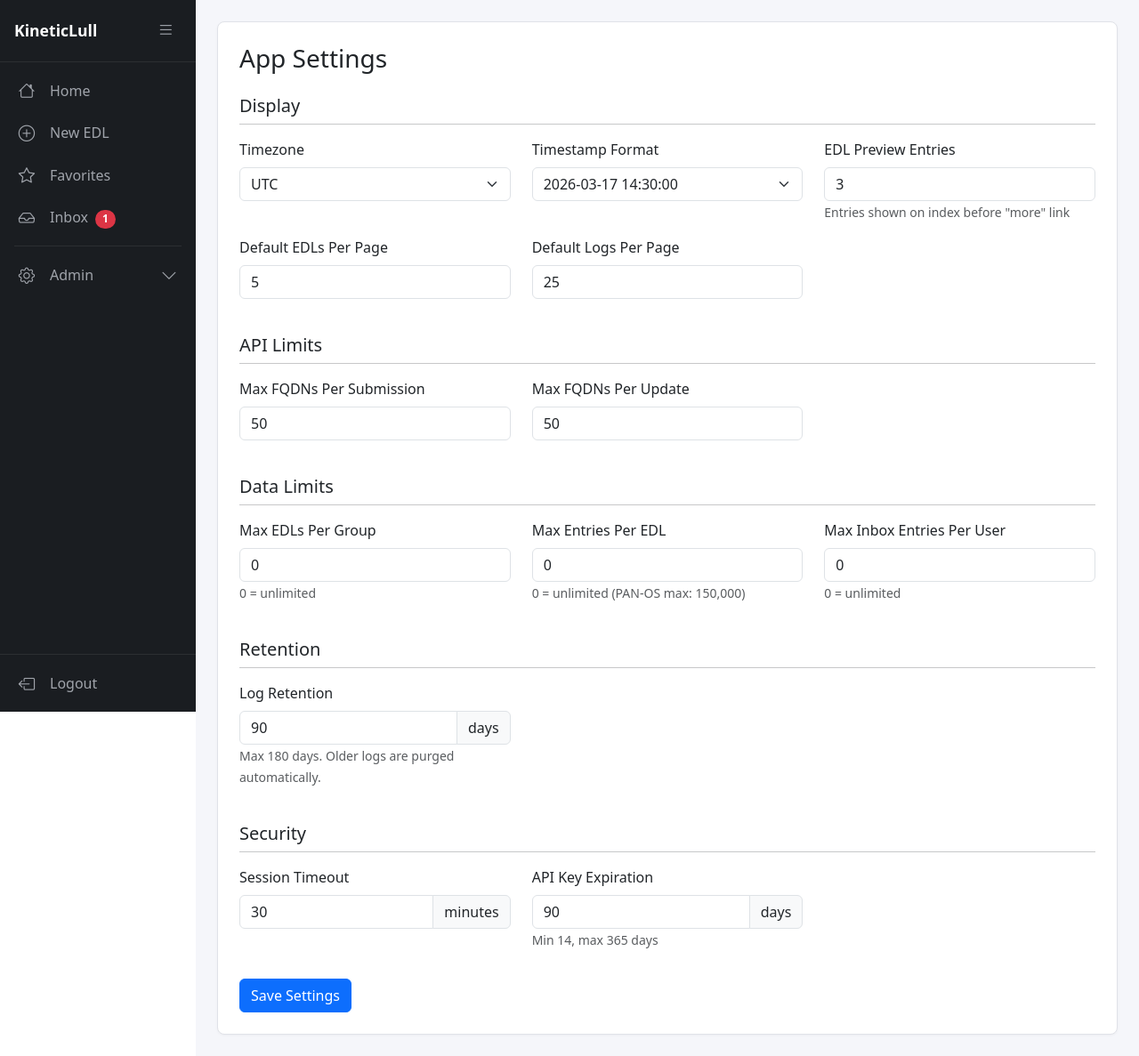
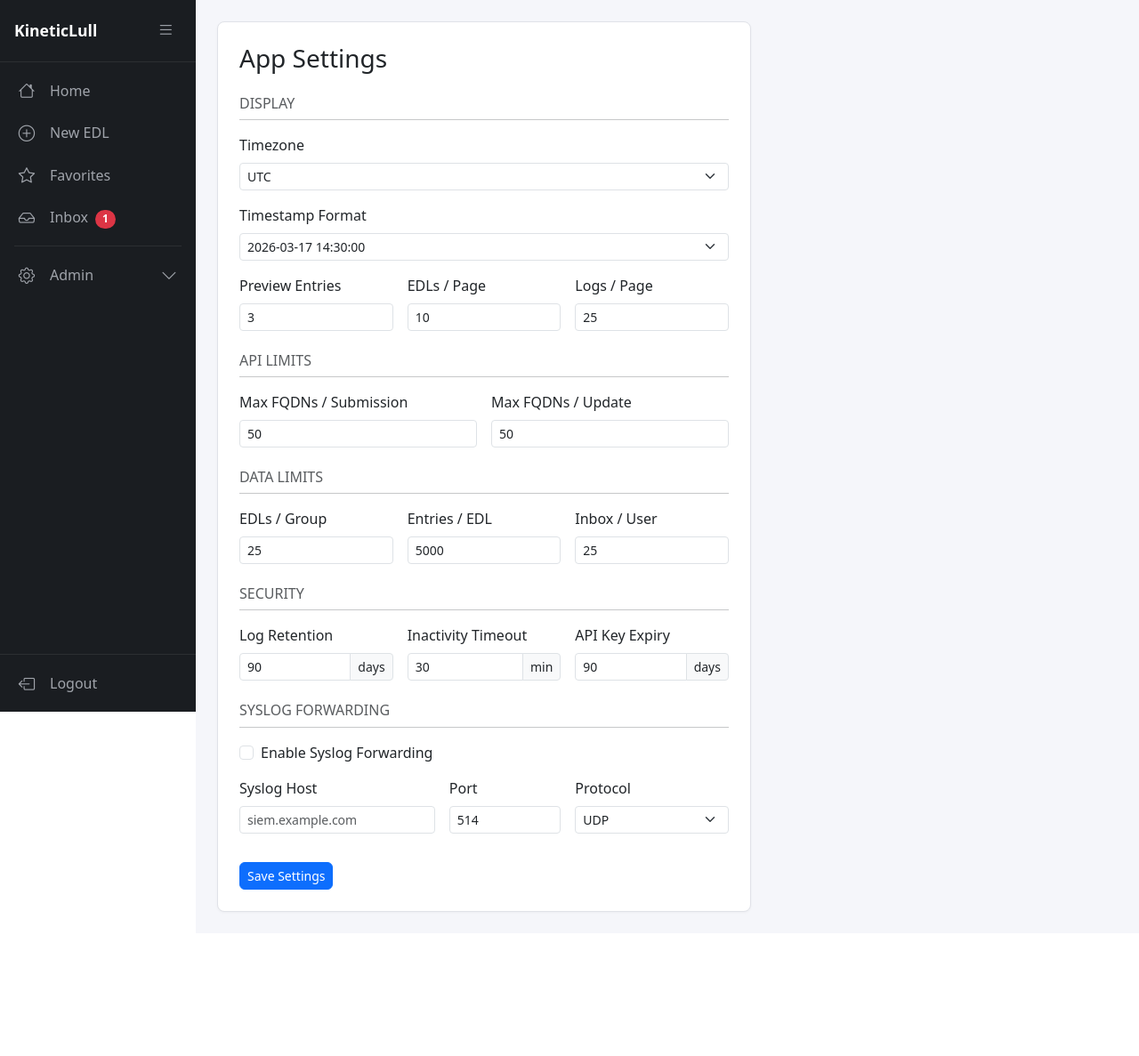
Before and after one commit to greaselovely/KineticLull, a Django app: page /settings/ in a window 1280 px wide. Shown: the whole page at 89% size. After the commit the page ends 1027 px from the top, so only its background shows below. Run offline with Django 5.2, Linux system fonts and the light colour scheme; a user stored in the database is signed in; data comes from the database, SQL or seed files in the repository; parts of the project's set-up code (start-up, migrations or seed data) failed here and were passed over.

Commit message:
UI Overhaul

```diff
--- a/app/static/templates/app_settings.html
+++ b/app/static/templates/app_settings.html
@@ -1,114 +1,128 @@
 {% extends 'base.html' %}
 {% block title %}- Settings{% endblock %}
 {% block content %}
-<div class="content-card">
+<div class="content-card" style="max-width: 600px;">
     <h3>App Settings</h3>
     <form method="post" class="mt-3">
         {% csrf_token %}
 
-        <h5 class="mt-4">Display</h5>
-        <hr class="mt-1">
-        <div class="row">
-            <div class="col-md-4 mb-3">
+        <h6 class="text-muted text-uppercase mt-4">Display</h6>
+        <hr class="mt-1 mb-3">
+        <div class="mb-3">
             <label for="timezone" class="form-label">Timezone</label>
-                <select name="timezone" id="timezone" class="form-select">
+            <select name="timezone" id="timezone" class="form-select form-select-sm">
                 {% for tz in timezones %}
                 <option value="{{ tz }}" {% if tz == app_settings.timezone %}selected{% endif %}>{{ tz }}</option>
                 {% endfor %}
             </select>
         </div>
-            <div class="col-md-4 mb-3">
+        <div class="mb-3">
             <label for="timestamp_format" class="form-label">Timestamp Format</label>
-                <select name="timestamp_format" id="timestamp_format" class="form-select">
+            <select name="timestamp_format" id="timestamp_format" class="form-select form-select-sm">
                 {% for value, label in app_settings.TIMESTAMP_CHOICES %}
                 <option value="{{ value }}" {% if value == app_settings.timestamp_format %}selected{% endif %}>{{ label }}</option>
                 {% endfor %}
             </select>
         </div>
-            <div class="col-md-4 mb-3">
-                <label for="edl_preview_entries" class="form-label">EDL Preview Entries</label>
-                <input type="number" name="edl_preview_entries" id="edl_preview_entries" class="form-control" value="{{ app_settings.edl_preview_entries }}" min="1" max="20">
-                <small class="text-muted">Entries shown on index before "more" link</small>
+        <div class="row g-3 mb-3">
+            <div class="col-4">
+                <label for="edl_preview_entries" class="form-label">Preview Entries</label>
+                <input type="number" name="edl_preview_entries" id="edl_preview_entries" class="form-control form-control-sm" value="{{ app_settings.edl_preview_entries }}" min="1" max="10">
             </div>
+            <div class="col-4">
+                <label for="default_edl_per_page" class="form-label">EDLs / Page</label>
+                <input type="number" name="default_edl_per_page" id="default_edl_per_page" class="form-control form-control-sm" value="{{ app_settings.default_edl_per_page }}" min="5" max="50">
             </div>
-        <div class="row">
-            <div class="col-md-4 mb-3">
-                <label for="default_edl_per_page" class="form-label">Default EDLs Per Page</label>
-                <input type="number" name="default_edl_per_page" id="default_edl_per_page" class="form-control" value="{{ app_settings.default_edl_per_page }}" min="1" max="100">
-            </div>
-            <div class="col-md-4 mb-3">
-                <label for="default_log_per_page" class="form-label">Default Logs Per Page</label>
-                <input type="number" name="default_log_per_page" id="default_log_per_page" class="form-control" value="{{ app_settings.default_log_per_page }}" min="1" max="100">
+            <div class="col-4">
+                <label for="default_log_per_page" class="form-label">Logs / Page</label>
+                <input type="number" name="default_log_per_page" id="default_log_per_page" class="form-control form-control-sm" value="{{ app_settings.default_log_per_page }}" min="5" max="100">
             </div>
         </div>
 
-        <h5 class="mt-4">API Limits</h5>
-        <hr class="mt-1">
-        <div class="row">
-            <div class="col-md-4 mb-3">
-                <label for="max_fqdns_per_submission" class="form-label">Max FQDNs Per Submission</label>
-                <input type="number" name="max_fqdns_per_submission" id="max_fqdns_per_submission" class="form-control" value="{{ app_settings.max_fqdns_per_submission }}" min="1" max="1000">
+        <h6 class="text-muted text-uppercase mt-4">API Limits</h6>
+        <hr class="mt-1 mb-3">
+        <div class="row g-3 mb-3">
+            <div class="col-6">
+                <label for="max_fqdns_per_submission" class="form-label">Max FQDNs / Submission</label>
+                <input type="number" name="max_fqdns_per_submission" id="max_fqdns_per_submission" class="form-control form-control-sm" value="{{ app_settings.max_fqdns_per_submission }}" min="1" max="500">
             </div>
-            <div class="col-md-4 mb-3">
-                <label for="max_fqdns_per_update" class="form-label">Max FQDNs Per Update</label>
-                <input type="number" name="max_fqdns_per_update" id="max_fqdns_per_update" class="form-control" value="{{ app_settings.max_fqdns_per_update }}" min="1" max="1000">
+            <div class="col-6">
+                <label for="max_fqdns_per_update" class="form-label">Max FQDNs / Update</label>
+                <input type="number" name="max_fqdns_per_update" id="max_fqdns_per_update" class="form-control form-control-sm" value="{{ app_settings.max_fqdns_per_update }}" min="1" max="500">
             </div>
         </div>
 
-        <h5 class="mt-4">Data Limits</h5>
-        <hr class="mt-1">
-        <div class="row">
-            <div class="col-md-4 mb-3">
-                <label for="max_edls_per_group" class="form-label">Max EDLs Per Group</label>
-                <input type="number" name="max_edls_per_group" id="max_edls_per_group" class="form-control" value="{{ app_settings.max_edls_per_group }}" min="0" max="10000">
-                <small class="text-muted">0 = unlimited</small>
+        <h6 class="text-muted text-uppercase mt-4">Data Limits</h6>
+        <hr class="mt-1 mb-3">
+        <div class="row g-3 mb-3">
+            <div class="col-4">
+                <label for="max_edls_per_group" class="form-label">EDLs / Group</label>
+                <input type="number" name="max_edls_per_group" id="max_edls_per_group" class="form-control form-control-sm" value="{{ app_settings.max_edls_per_group }}" min="1" max="500">
             </div>
-            <div class="col-md-4 mb-3">
-                <label for="max_entries_per_edl" class="form-label">Max Entries Per EDL</label>
-                <input type="number" name="max_entries_per_edl" id="max_entries_per_edl" class="form-control" value="{{ app_settings.max_entries_per_edl }}" min="0" max="150000">
-                <small class="text-muted">0 = unlimited (PAN-OS max: 150,000)</small>
+            <div class="col-4">
+                <label for="max_entries_per_edl" class="form-label">Entries / EDL</label>
+                <input type="number" name="max_entries_per_edl" id="max_entries_per_edl" class="form-control form-control-sm" value="{{ app_settings.max_entries_per_edl }}" min="100" max="150000">
             </div>
-            <div class="col-md-4 mb-3">
-                <label for="max_inbox_per_user" class="form-label">Max Inbox Entries Per User</label>
-                <input type="number" name="max_inbox_per_user" id="max_inbox_per_user" class="form-control" value="{{ app_settings.max_inbox_per_user }}" min="0" max="1000">
-                <small class="text-muted">0 = unlimited</small>
+            <div class="col-4">
+                <label for="max_inbox_per_user" class="form-label">Inbox / User</label>
+                <input type="number" name="max_inbox_per_user" id="max_inbox_per_user" class="form-control form-control-sm" value="{{ app_settings.max_inbox_per_user }}" min="5" max="100">
             </div>
         </div>
 
-        <h5 class="mt-4">Retention</h5>
-        <hr class="mt-1">
-        <div class="row">
-            <div class="col-md-4 mb-3">
+        <h6 class="text-muted text-uppercase mt-4">Security</h6>
+        <hr class="mt-1 mb-3">
+        <div class="row g-3 mb-3">
+            <div class="col-4">
                 <label for="log_retention_days" class="form-label">Log Retention</label>
-                <div class="input-group">
+                <div class="input-group input-group-sm">
                     <input type="number" name="log_retention_days" id="log_retention_days" class="form-control" value="{{ app_settings.log_retention_days }}" min="1" max="180">
                     <span class="input-group-text">days</span>
                 </div>
-                <small class="text-muted">Max 180 days. Older logs are purged automatically.</small>
+            </div>
+            <div class="col-4">
+                <label for="session_timeout_minutes" class="form-label">Inactivity Timeout</label>
+                <div class="input-group input-group-sm">
+                    <input type="number" name="session_timeout_minutes" id="session_timeout_minutes" class="form-control" value="{{ app_settings.session_timeout_minutes }}" min="5" max="480">
+                    <span class="input-group-text">min</span>
+                </div>
+            </div>
+            <div class="col-4">
+                <label for="api_key_expiration_days" class="form-label">API Key Expiry</label>
+                <div class="input-group input-group-sm">
+                    <input type="number" name="api_key_expiration_days" id="api_key_expiration_days" class="form-control" value="{{ app_settings.api_key_expiration_days }}" min="14" max="365">
+                    <span class="input-group-text">days</span>
+                </div>
             </div>
         </div>
 
-        <h5 class="mt-4">Security</h5>
-        <hr class="mt-1">
-        <div class="row">
-            <div class="col-md-4 mb-3">
-                <label for="session_timeout_minutes" class="form-label">Session Timeout</label>
-                <div class="input-group">
-                    <input type="number" name="session_timeout_minutes" id="session_timeout_minutes" class="form-control" value="{{ app_settings.session_timeout_minutes }}" min="5" max="1440">
-                    <span class="input-group-text">minutes</span>
+        <h6 class="text-muted text-uppercase mt-4">Syslog Forwarding</h6>
+        <hr class="mt-1 mb-3">
+        <div class="mb-3">
+            <div class="form-check">
+                <input class="form-check-input" type="checkbox" name="syslog_enabled" id="syslog_enabled"
+                    {% if app_settings.syslog_enabled %}checked{% endif %}>
+                <label class="form-check-label" for="syslog_enabled">Enable Syslog Forwarding</label>
             </div>
         </div>
-            <div class="col-md-4 mb-3">
-                <label for="api_key_expiration_days" class="form-label">API Key Expiration</label>
-                <div class="input-group">
-                    <input type="number" name="api_key_expiration_days" id="api_key_expiration_days" class="form-control" value="{{ app_settings.api_key_expiration_days }}" min="14" max="365">
-                    <span class="input-group-text">days</span>
+        <div class="row g-3 mb-3">
+            <div class="col-5">
+                <label for="syslog_host" class="form-label">Syslog Host</label>
+                <input type="text" name="syslog_host" id="syslog_host" class="form-control form-control-sm" value="{{ app_settings.syslog_host }}" placeholder="siem.example.com">
             </div>
-                <small class="text-muted">Min 14, max 365 days</small>
+            <div class="col-3">
+                <label for="syslog_port" class="form-label">Port</label>
+                <input type="number" name="syslog_port" id="syslog_port" class="form-control form-control-sm" value="{{ app_settings.syslog_port }}" min="1" max="65535">
+            </div>
+            <div class="col-4">
+                <label for="syslog_protocol" class="form-label">Protocol</label>
+                <select name="syslog_protocol" id="syslog_protocol" class="form-select form-select-sm">
+                    <option value="udp" {% if app_settings.syslog_protocol == 'udp' %}selected{% endif %}>UDP</option>
+                    <option value="tcp" {% if app_settings.syslog_protocol == 'tcp' %}selected{% endif %}>TCP</option>
+                </select>
             </div>
         </div>
 
-        <button type="submit" class="btn btn-primary mt-3">Save Settings</button>
+        <button type="submit" class="btn btn-primary btn-sm mt-3">Save Settings</button>
     </form>
 </div>
 {% endblock %}
--- a/app/views.py
+++ b/app/views.py
@@ -87,18 +87,50 @@ def update_db_checksum():
     app_settings.save()
 
 
+def send_syslog(app_settings, user_email, action, target, detail, ip_address):
+    """Send a structured syslog message if syslog is enabled."""
+    if not app_settings.syslog_enabled or not app_settings.syslog_host:
+        return
+    try:
+        import socket
+        msg = f'KineticLull: user="{user_email}" action="{action}" target="{target}" detail="{detail}" src={ip_address}'
+        # CEF-light format, truncate to max syslog message size
+        msg = msg[:1024]
+        sock_type = socket.SOCK_DGRAM if app_settings.syslog_protocol == 'udp' else socket.SOCK_STREAM
+        sock = socket.socket(socket.AF_INET, sock_type)
+        sock.settimeout(2)
+        if app_settings.syslog_protocol == 'tcp':
+            sock.connect((app_settings.syslog_host, app_settings.syslog_port))
+            sock.send(f'<14>{msg}\n'.encode())
+        else:
+            sock.sendto(f'<14>{msg}'.encode(), (app_settings.syslog_host, app_settings.syslog_port))
+        sock.close()
+    except Exception:
+        pass  # Syslog failure should never break the app
+
+
 def log_activity(request, action, target='', detail='', user=None):
-    """Log a user activity to the database, purge old logs, and update the integrity checksum."""
+    """Log a user activity to the database, forward to syslog, purge old logs, and update the integrity checksum."""
+    log_user = user or (request.user if request.user.is_authenticated else None)
+    ip_address = request.META.get('REMOTE_ADDR')
     ActivityLog.objects.create(
-        user=user or (request.user if request.user.is_authenticated else None),
+        user=log_user,
         action=action,
         target=target,
         detail=detail,
-        ip_address=request.META.get('REMOTE_ADDR'),
+        ip_address=ip_address,
     )
+    # Forward to syslog
+    try:
+        app_settings = AppSettings.load()
+        user_email = log_user.email if log_user else 'System'
+        send_syslog(app_settings, user_email, action, target, detail, ip_address)
+    except Exception:
+        pass
     # Purge logs older than retention period
     try:
-        app_settings = AppSettings.load()
+        if not app_settings:
+            app_settings = AppSettings.load()
         cutoff = datetime.now(timezone.utc) - timedelta(days=app_settings.log_retention_days)
         ActivityLog.objects.filter(created_at__lt=cutoff).delete()
     except Exception:
@@ -1045,16 +1077,16 @@ def app_settings_view(request):
 
     # Field definitions: (POST name, attr name, type, min, max, default)
     int_fields = [
-        ('default_edl_per_page', 'default_edl_per_page', 1, 100, 5),
-        ('default_log_per_page', 'default_log_per_page', 1, 100, 25),
-        ('edl_preview_entries', 'edl_preview_entries', 1, 20, 3),
-        ('max_fqdns_per_submission', 'max_fqdns_per_submission', 1, 1000, 50),
-        ('max_fqdns_per_update', 'max_fqdns_per_update', 1, 1000, 50),
-        ('max_edls_per_group', 'max_edls_per_group', 0, 10000, 0),
-        ('max_entries_per_edl', 'max_entries_per_edl', 0, 150000, 0),
-        ('max_inbox_per_user', 'max_inbox_per_user', 0, 1000, 0),
+        ('default_edl_per_page', 'default_edl_per_page', 5, 50, 10),
+        ('default_log_per_page', 'default_log_per_page', 5, 100, 25),
+        ('edl_preview_entries', 'edl_preview_entries', 1, 10, 3),
+        ('max_fqdns_per_submission', 'max_fqdns_per_submission', 1, 500, 50),
+        ('max_fqdns_per_update', 'max_fqdns_per_update', 1, 500, 50),
+        ('max_edls_per_group', 'max_edls_per_group', 1, 500, 25),
+        ('max_entries_per_edl', 'max_entries_per_edl', 100, 150000, 5000),
+        ('max_inbox_per_user', 'max_inbox_per_user', 5, 100, 25),
         ('log_retention_days', 'log_retention_days', 1, 180, 90),
-        ('session_timeout_minutes', 'session_timeout_minutes', 5, 1440, 30),
+        ('session_timeout_minutes', 'session_timeout_minutes', 5, 480, 30),
         ('api_key_expiration_days', 'api_key_expiration_days', 14, 365, 90),
     ]
 
@@ -1084,6 +1116,29 @@ def app_settings_view(request):
             if val != old_val:
                 setattr(app_settings, attr_name, val)
                 changes.append(f'{attr_name}={val}')
+
+        # Syslog settings
+        new_syslog_enabled = request.POST.get('syslog_enabled') == 'on'
+        new_syslog_host = request.POST.get('syslog_host', '').strip()
+        new_syslog_port = request.POST.get('syslog_port', '514')
+        new_syslog_protocol = request.POST.get('syslog_protocol', 'udp')
+        try:
+            new_syslog_port = max(1, min(int(new_syslog_port), 65535))
+        except (ValueError, TypeError):
+            new_syslog_port = 514
+
+        if new_syslog_enabled != app_settings.syslog_enabled:
+            app_settings.syslog_enabled = new_syslog_enabled
+            changes.append(f'syslog_enabled={new_syslog_enabled}')
+        if new_syslog_host != app_settings.syslog_host:
+            app_settings.syslog_host = new_syslog_host
+            changes.append(f'syslog_host={new_syslog_host}')
+        if new_syslog_port != app_settings.syslog_port:
+            app_settings.syslog_port = new_syslog_port
+            changes.append(f'syslog_port={new_syslog_port}')
+        if new_syslog_protocol in ('udp', 'tcp') and new_syslog_protocol != app_settings.syslog_protocol:
+            app_settings.syslog_protocol = new_syslog_protocol
+            changes.append(f'syslog_protocol={new_syslog_protocol}')
 
         app_settings.save()
 
--- a/project/settings.py
+++ b/project/settings.py
@@ -119,6 +119,9 @@ TIME_ZONE = 'UTC'
 USE_I18N = True
 USE_TZ = True
 
+SESSION_SAVE_EVERY_REQUEST = True
+SESSION_COOKIE_AGE = 1800  # 30 min default, overridden by AppSettings at runtime
+
 STATIC_URL = '/static/'
 STATIC_ROOT = os.path.join(BASE_DIR, 'staticfiles')
 STATICFILES_STORAGE = 'whitenoise.storage.CompressedManifestStaticFilesStorage'
```
Also changed, not shown: app/models.py (+17 -7 lines), app/migrations/0011_update_appsettings_defaults.py (added), app/migrations/0012_add_syslog_settings.py (added), 1 other file. Lines whose indentation alone changed are shown as unchanged.
